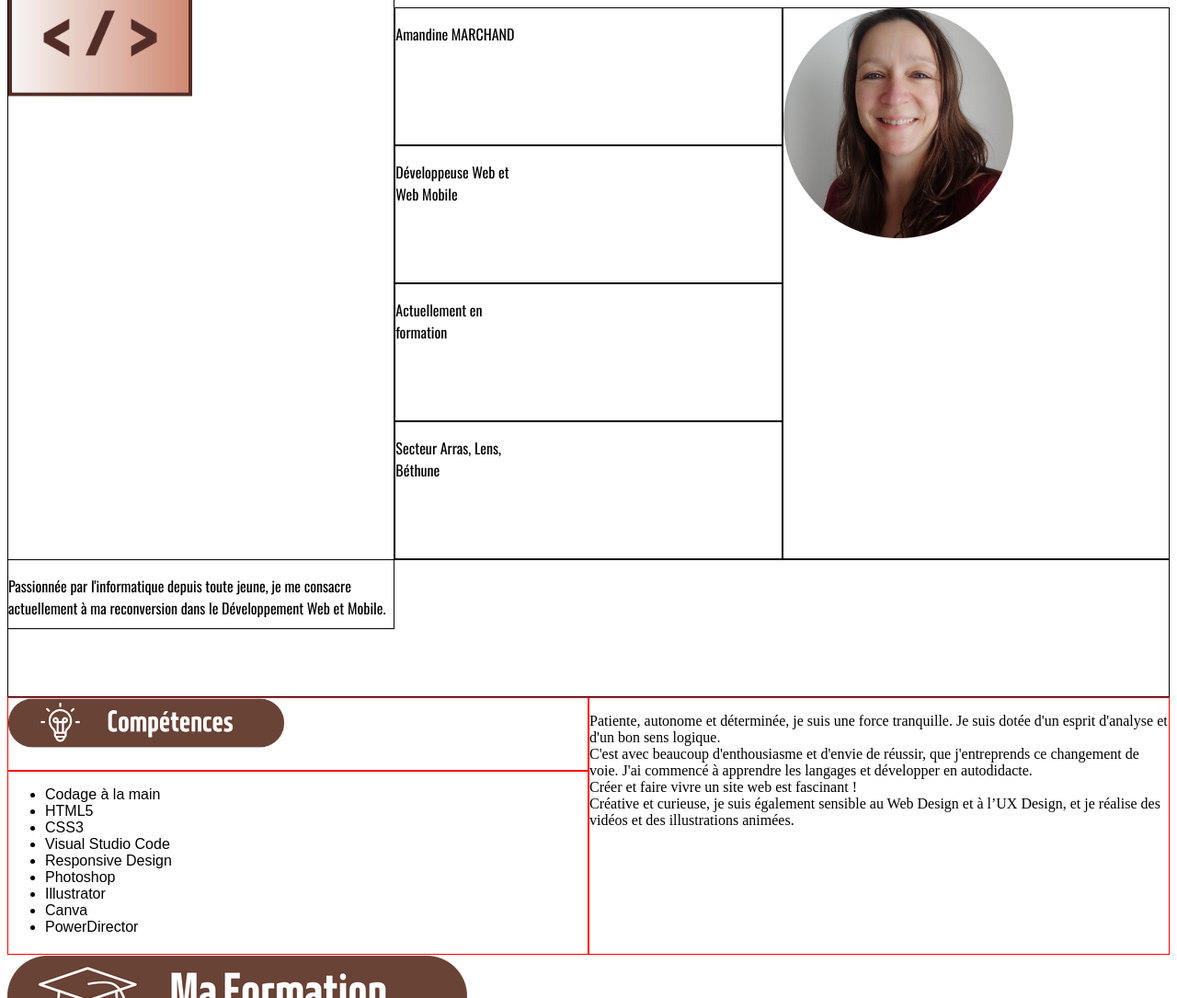
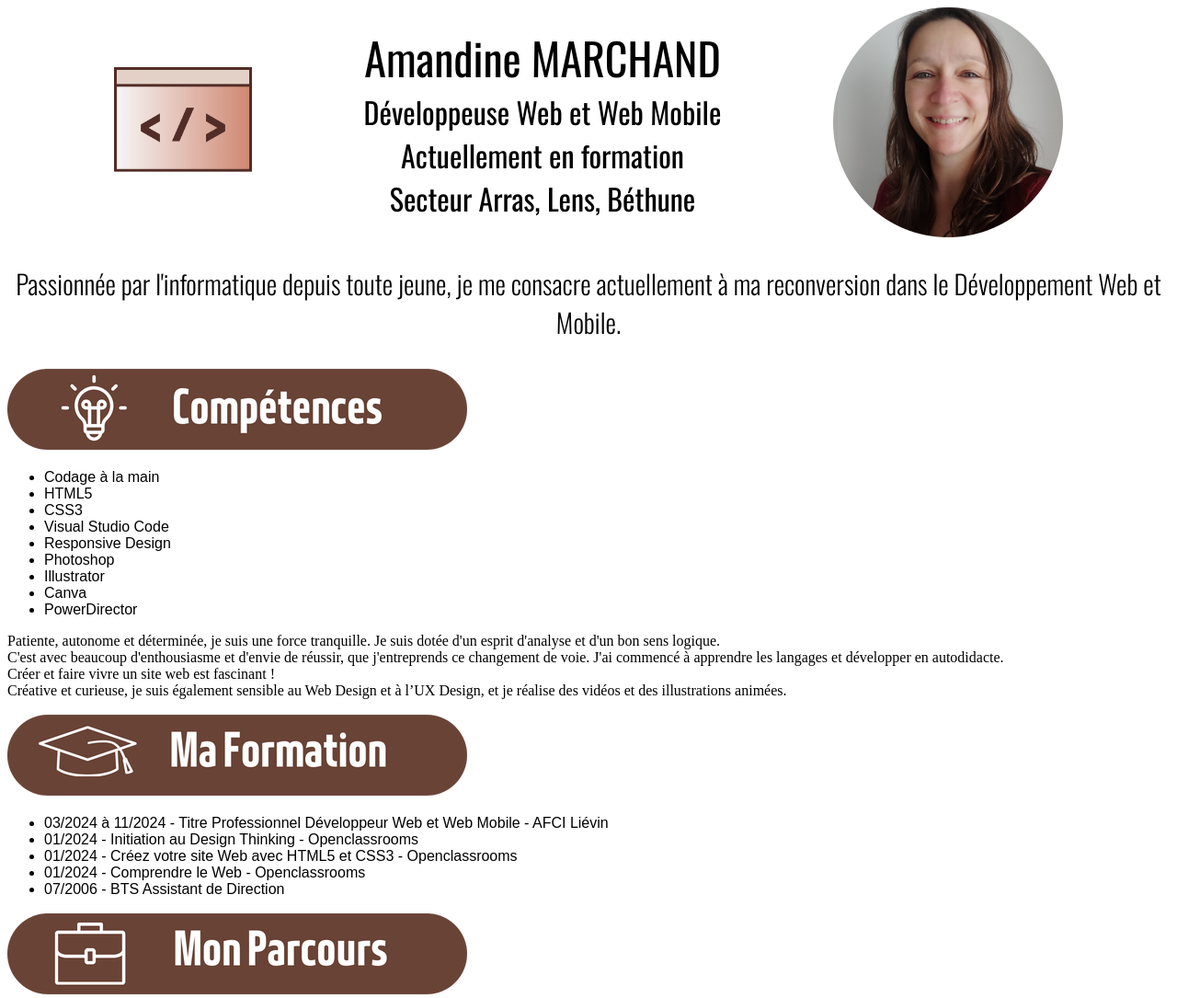
Before and after one commit to marchandamandine/Mon-Portfolio, a plain HTML site: page sitewebcv.html in a window 1280 px wide. Shown: the top 1085 px of the page at 92% size. Drawn offline with nearby package versions, Linux system fonts and the light colour scheme; a web font is replaced by a local one.

Commit message:
css changes

```diff
--- a/sitewebcv.html
+++ b/sitewebcv.html
@@ -21,20 +21,16 @@
     <header>
 
         <div class="entete">
-            <div class="entete entetenom">
-                <p>Amandine MARCHAND</p></div>
-            <div class="entete entetefonction">
-                <p>Développeuse Web et Web Mobile</p></div>
-            <div class="entete enteteformation">
-                <p>Actuellement en formation</p></div>
-            <div class="entete entetesecteur">
-                <p>Secteur Arras, Lens, Béthune</p></div>
-            <div class="entete entetesoustitre">
-                <p>Passionnée par l'informatique depuis toute jeune, je me consacre actuellement à ma reconversion dans le Développement Web et Mobile.</p></div>
             <div class="entete entetelogo"><img id="entetelogo" src="visuels/logo.png" alt="logo" title="Développement Web"></div>
+            <div class="entete entete1">
+                <p><span class="nom">Amandine MARCHAND</span>
+                <br><span class="fonction">Développeuse Web et Web Mobile</span>
+                <br><span class="statut">Actuellement en formation</span>
+                <br><span class="secteur">Secteur Arras, Lens, Béthune</span></p></div>
             <div class="entete entetephoto"><img id="entetephoto" src="visuels/photo.png" alt="photo" title="Amandine Marchand"></div>
         </div>
 
+            <span class="soustitre"><p>Passionnée par l'informatique depuis toute jeune, je me consacre actuellement à ma reconversion dans le Développement Web et Mobile.</span></div>
     </header>
 
 
--- a/style.css
+++ b/style.css
@@ -1,121 +1,52 @@
-.entetenom,
-.entetefonction,
-.entetesecteur,
-.enteteformation,
-.entetesoustitre{
+.nom,
+.fonction,
+.secteur,
+.statut,
+.soustitre{
     font-family: "Oswald", sans-serif;
 }
 
+.nom{
+    font-size: 3em;
+}
 
+.fonction,
+.secteur,
+.statut{
+    font-size: 2em;
+}
+
+.soustitre{
+    font-size:1.8em;
+    font-weight: 300;
+    text-align : center;
+}
 
 li{
     font-family: "Pompiere", sans-serif;
 }
 
-
-/* grid de l'entete*/
 .entete{
-    display:grid;
-    grid-template-columns: 1fr 1fr 1fr;
-    grid-template-rows: 150px 150px 150px 150px 150px;
+    display: flex;
+    flex-direction: row;
+    flex-wrap:none;
+    align-content: stretch;
+    align-items: center;
+    justify-content: center;
 }
 
-.entetelogo{
-    grid-column: 1/2;
-    grid-row: 1/5;
-    justify-self: center;
-    align-self: center;
-
-    border:1px solid black;
+.entete1{
+    text-align:  center;
+    justify-content: center;
+    width:50%;
 }
 
 #entetelogo{
-    height:200px;
+    height : 150px;
     width:auto;
 }
 
-.entetephoto{
-    grid-column: 3/4;
-    grid-row: 1/5;
-
-    border:1px solid black;
-}
-
 #entetephoto{
-    height:250px;
+    height : 250px;
     width:auto;
 }
-
-.entetenom{
-    grid-column: 2/3;
-    grid-row: 1/2;
-
-    border:1px solid black;
-}
-
-.entetefonction{
-    grid-column: 2/3;
-    grid-row: 2/3;
-
-    border:1px solid black;
-}
-
-.enteteformation{
-    grid-column: 2/3;
-    grid-row: 3/4;
-
-    border:1px solid black;
-}
-
-.entetesecteur{
-    grid-column: 2/3;
-    grid-row:4/5;
-
-    border:1px solid black;
-}
-
-.entetesoustitre{
-    grid-column: 1/4;
-    grid-row:5/6;
-
-    border:1px solid black;
-}
-
-
-/* grid des competences */
-
-
-.competences{
-    display: grid;
-    grid-template-columns: 1fr 1fr;
-    grid-template-rows: 80px 200px ;
-}
-#competencesimage{
-    max-width:300px;
-    height:auto;
-}
-.competence0{
-    grid-column: 1/2;
-    grid-row: 1/2;
-
-    border:1px solid red;
-}
-.competence1{
-    grid-column: 1/2;
-    grid-row: 2/3;
-
-    border:1px solid red;
-}
-.competence2{
-    grid-column: 2/3;
-    grid-row: 1/3;
-
-    border:1px solid red;
-}
-
-
-/* formation */
-
-
-
-/* grid des parcours */
```
